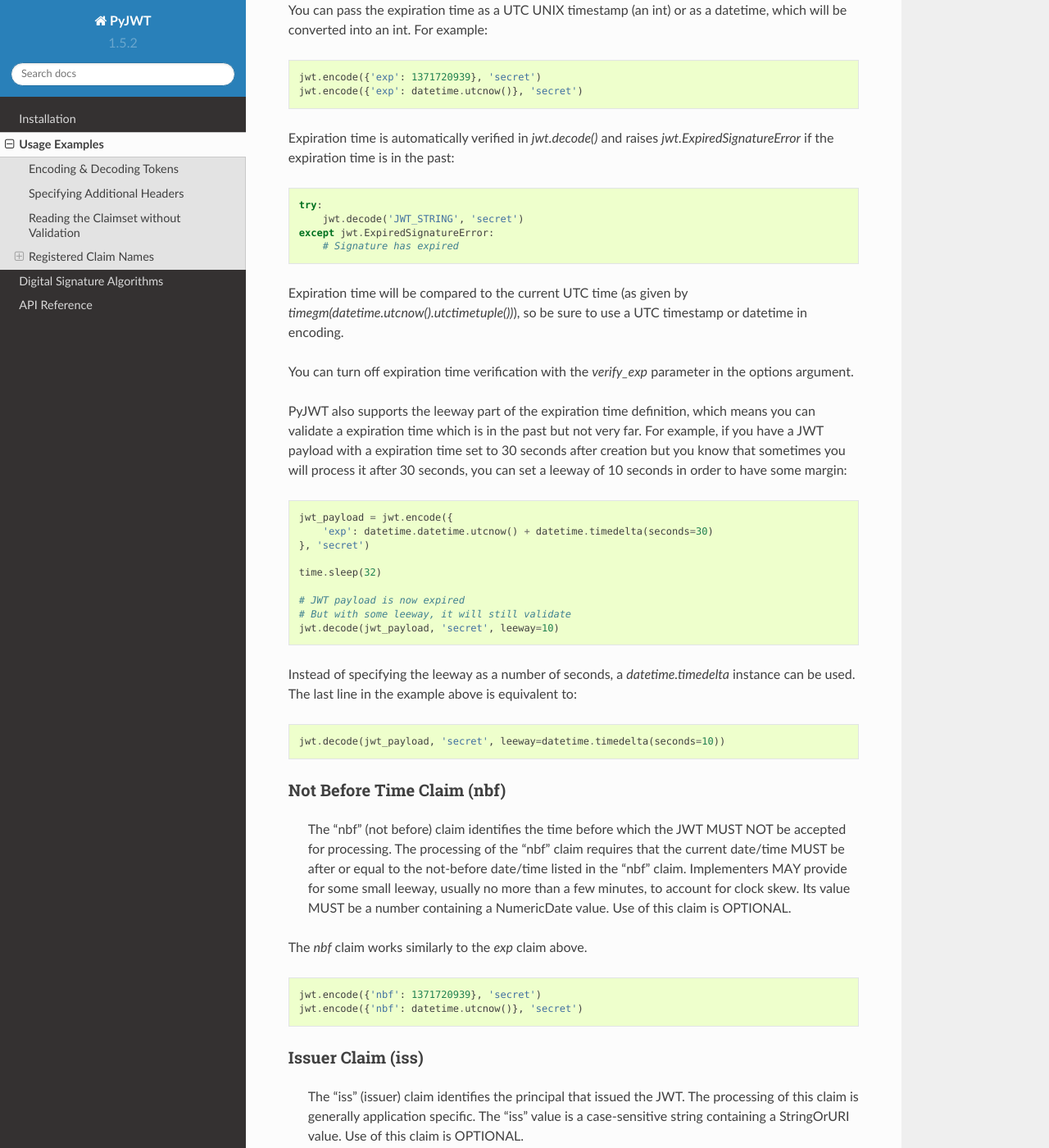
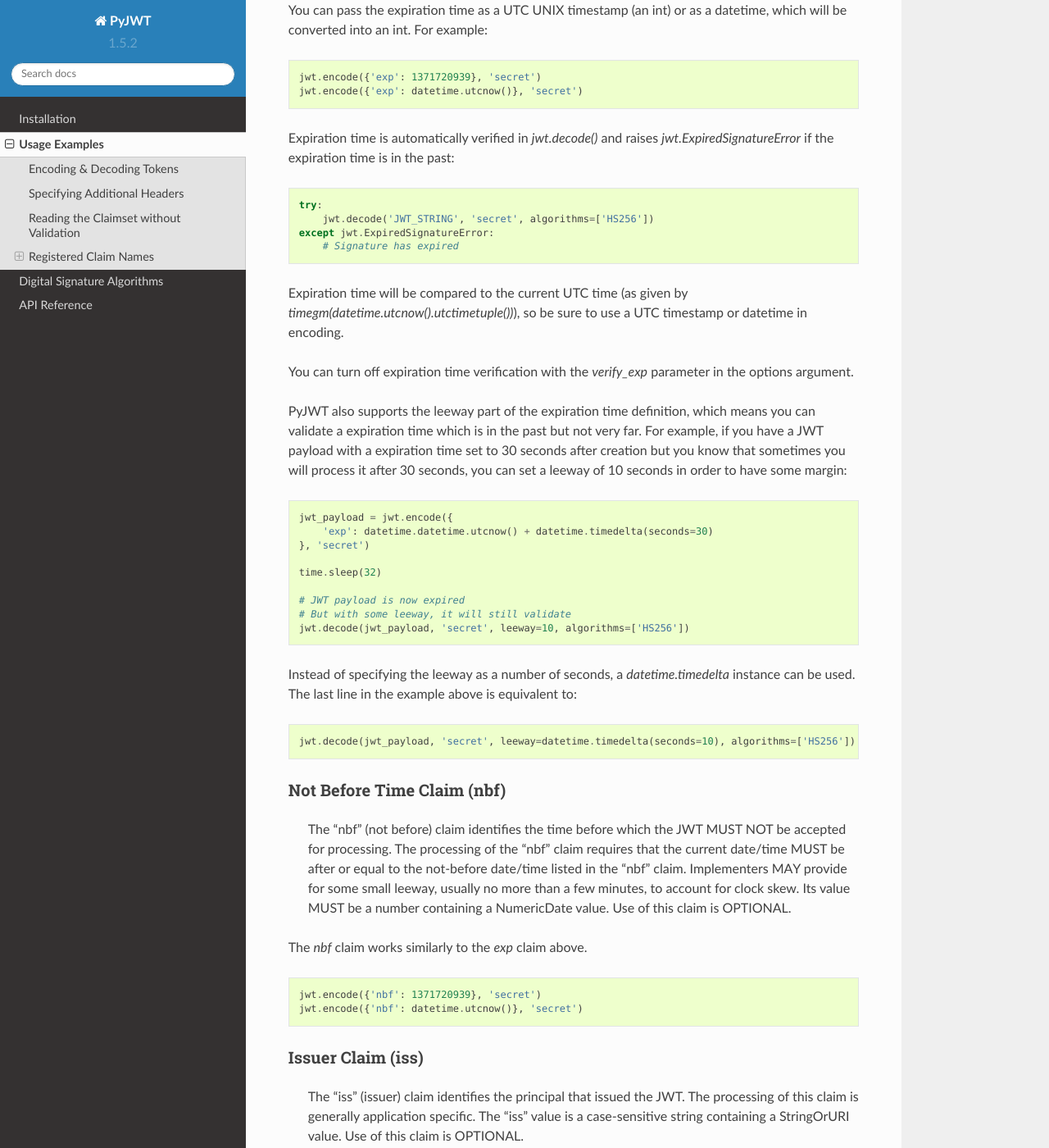
Before and after one commit to jpadilla/pyjwt, a Sphinx documentation site: the page built from docs/usage.rst, in a window 1280 px wide and 1400 px high, scrolled down 1253 px. Shown: the whole window at 82% size. Built offline with Sphinx 7.4.7 and the Read the Docs theme 2.0.0, drawn with Linux system fonts in a browser that asks for light colours; pages that are not in the unit, such as notebooks, are missing from menus; some of the changed text lies outside the part shown.

Commit message:
Add 'algorithms=[]' kwargs to jwt.decode() examples
Added because of this commit: 11f30c4050a11b6398d38f505578c9dabeba6c78

```diff
--- a/docs/index.rst
+++ b/docs/index.rst
@@ -25,7 +25,7 @@ Example Usage
     >>> jwt.encode({'some': 'payload'}, 'secret', algorithm='HS256')
     'eyJhbGciOiJIUzI1NiIsInR5cCI6IkpXVCJ9.eyJzb21lIjoicGF5bG9hZCJ9.4twFt5NiznN84AWoo1d7KO1T_yoc0Z6XOpOVswacPZg'
 
-    >>> jwt.decode('eyJhbGciOiJIUzI1NiIsInR5cCI6IkpXVCJ9.eyJzb21lIjoicGF5bG9hZCJ9.4twFt5NiznN84AWoo1d7KO1T_yoc0Z6XOpOVswacPZg', 'secret')
+    >>> jwt.decode('eyJhbGciOiJIUzI1NiIsInR5cCI6IkpXVCJ9.eyJzb21lIjoicGF5bG9hZCJ9.4twFt5NiznN84AWoo1d7KO1T_yoc0Z6XOpOVswacPZg', 'secret', algorithms=['HS256'])
     {'some': 'payload'}
 
 See :doc:`Usage Examples <usage>` for more examples.
--- a/docs/usage.rst
+++ b/docs/usage.rst
@@ -73,7 +73,7 @@ Expiration time is automatically verified in `jwt.decode()` and raises
 .. code-block:: python
 
     try:
-        jwt.decode('JWT_STRING', 'secret')
+        jwt.decode('JWT_STRING', 'secret', algorithms=['HS256'])
     except jwt.ExpiredSignatureError:
         # Signature has expired
 
@@ -99,14 +99,14 @@ you can set a leeway of 10 seconds in order to have some margin:
 
     # JWT payload is now expired
     # But with some leeway, it will still validate
-    jwt.decode(jwt_payload, 'secret', leeway=10)
+    jwt.decode(jwt_payload, 'secret', leeway=10, algorithms=['HS256'])
 
 Instead of specifying the leeway as a number of seconds, a `datetime.timedelta`
 instance can be used. The last line in the example above is equivalent to:
 
 .. code-block:: python
 
-    jwt.decode(jwt_payload, 'secret', leeway=datetime.timedelta(seconds=10))
+    jwt.decode(jwt_payload, 'secret', leeway=datetime.timedelta(seconds=10), algorithms=['HS256'])
 
 Not Before Time Claim (nbf)
 ~~~~~~~~~~~~~~~~~~~~~~~~~~~
@@ -142,7 +142,7 @@ Issuer Claim (iss)
     }
 
     token = jwt.encode(payload, 'secret')
-    decoded = jwt.decode(token, 'secret', issuer='urn:foo')
+    decoded = jwt.decode(token, 'secret', issuer='urn:foo', algorithms=['HS256'])
 
 If the issuer claim is incorrect, `jwt.InvalidIssuerError` will be raised.
 
@@ -169,7 +169,7 @@ Audience Claim (aud)
     }
 
     token = jwt.encode(payload, 'secret')
-    decoded = jwt.decode(token, 'secret', audience='urn:foo')
+    decoded = jwt.decode(token, 'secret', audience='urn:foo', algorithms=['HS256'])
 
 If the audience claim is incorrect, `jwt.InvalidAudienceError` will be raised.
 
```
